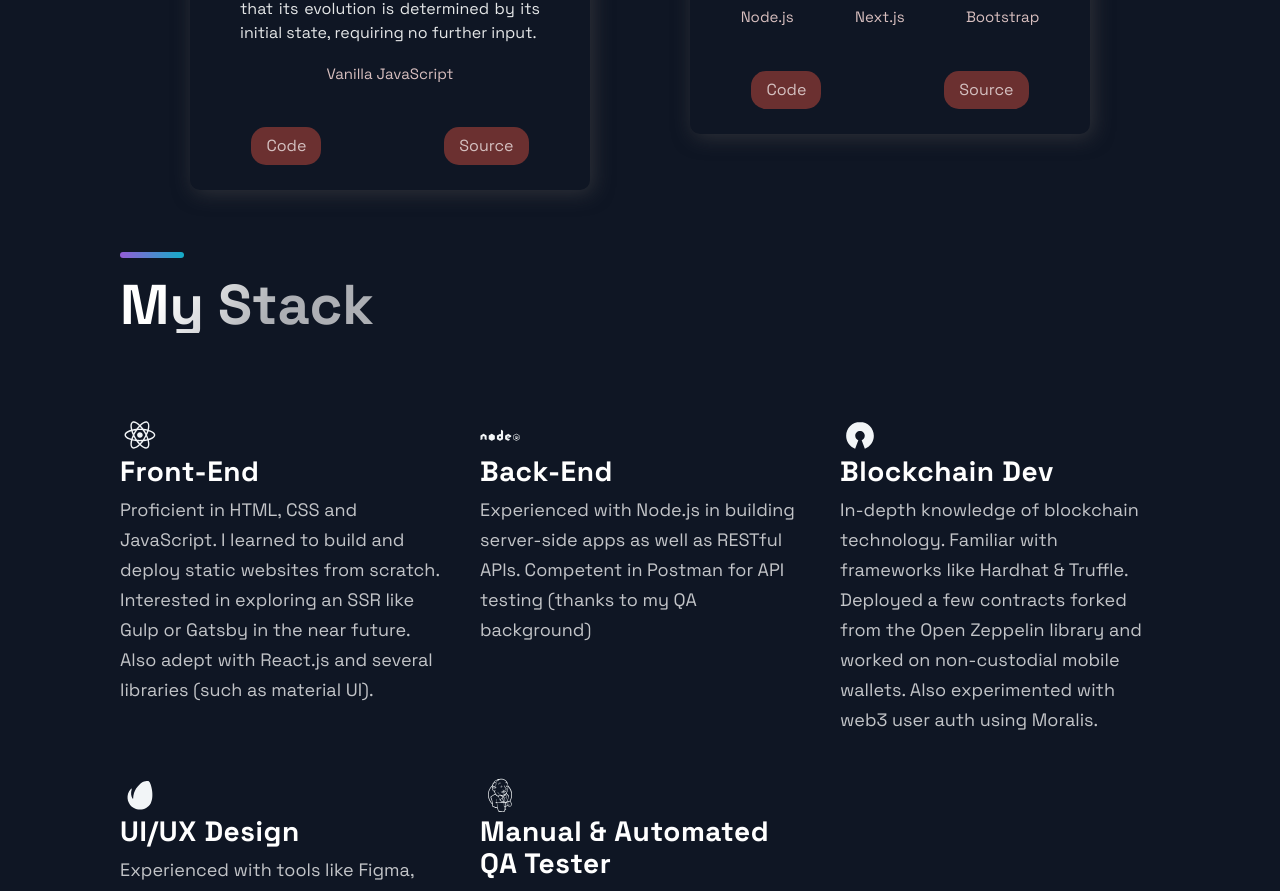
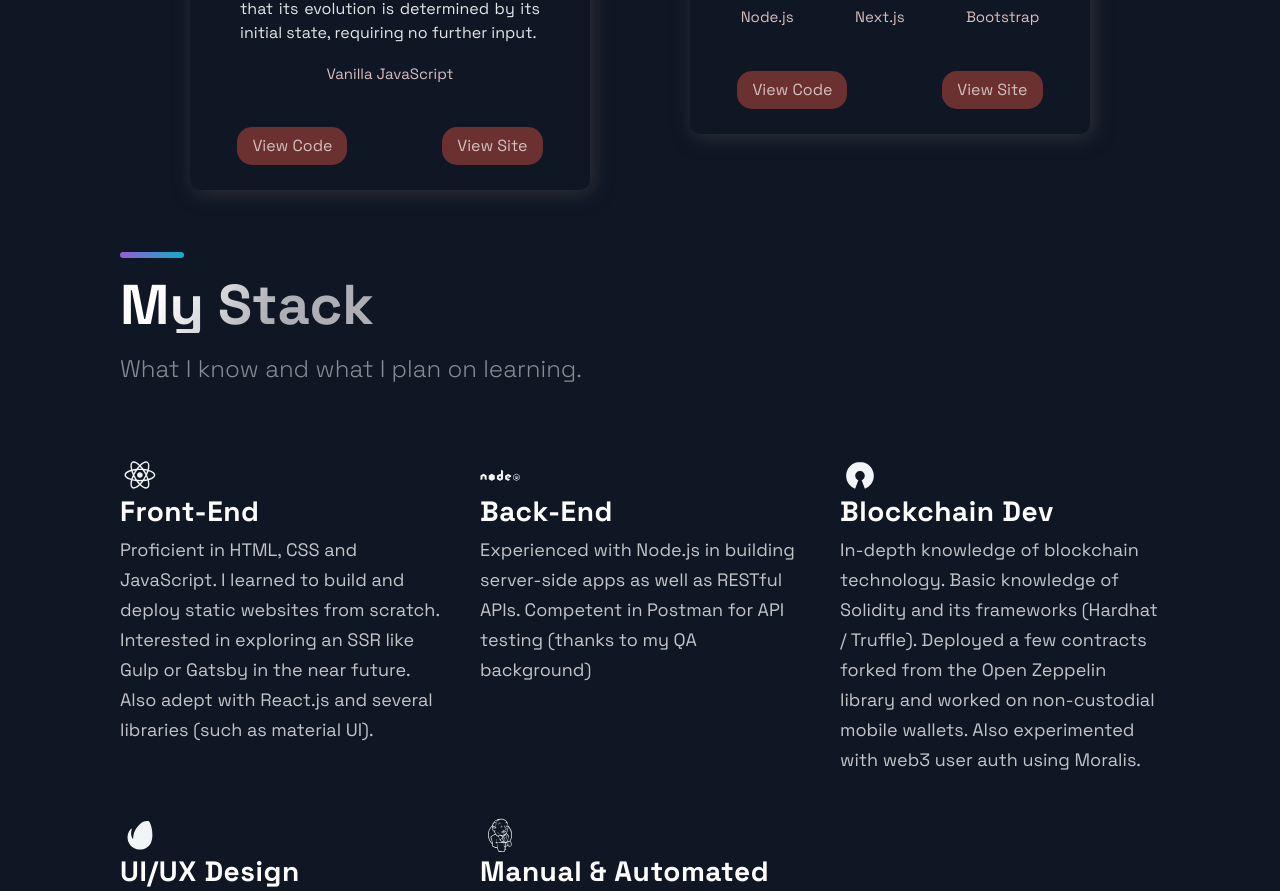
Before and after one commit to zakjanzi/portfolio-website, a Next.js app: page / in a window 1280 px wide. Shown: the part 1819-2710 px from the top of the page. Built offline with nearby package versions, Linux system fonts and the light colour scheme.

Commit message:
finished animations using AOS

```diff
--- a/src/components/BackgroundInfo/BackgroundInfo.js
+++ b/src/components/BackgroundInfo/BackgroundInfo.js
@@ -1,4 +1,9 @@
 import React from 'react';
+//hooks
+import { useRef, useEffect, useState } from 'react';
+//animations
+import Aos from 'aos';
+import "aos/dist/aos.css"
 
 import { Section, SectionDivider, SectionTitle } from '../../styles/GlobalComponents';
 import { Box, Boxes, BoxNum, BoxText } from './BackgroundInfoStyles';
@@ -10,8 +15,15 @@ const data = [
   { title: 'Blockchain researcher', text: 'Studied the ramifications of blockchain in hyperinflationary economies.'}
 ];
 
-const BackgroundInfo = () => (
-  <Section>
+const BackgroundInfo = () => {
+    useEffect(() => {
+    Aos.init({
+      duration: 2000
+    });
+
+  }, []);
+  return (
+  <Section data-aos="fade-up">
     <SectionTitle>Some Background</SectionTitle>
     <Boxes>
       {data.map((card,index) => (
@@ -23,5 +35,5 @@ const BackgroundInfo = () => (
     </Boxes>
   </Section>
 );
-
+};
 export default BackgroundInfo;
--- a/src/components/Projects/Projects.js
+++ b/src/components/Projects/Projects.js
@@ -34,10 +34,10 @@ export default function Projects() {
   }, []);
 
   return (
-  <Section nopadding id="projects">
+  <Section nopadding id="projects" data-aos="fade-up">
     <SectionDivider />
     <br />
-    <SectionTitle data-aos="fade-up">Projects</SectionTitle>
+    <SectionTitle>Projects</SectionTitle>
     <GridContainer>
       {projects.map((project) => (
         <BlogCard key={project.id}>
@@ -55,8 +55,8 @@ export default function Projects() {
             </TagList>
           </div>
           <UtilityList>
-            <ExternalLinks href={project.visit}>Code</ExternalLinks>
-            <ExternalLinks href={project.source}>Source</ExternalLinks>
+            <ExternalLinks href={project.visit}>View Code</ExternalLinks>
+            <ExternalLinks href={project.source}>View Site</ExternalLinks>
           </UtilityList>
         </BlogCard>
       ))}
--- a/src/components/Technologies/Technologies.js
+++ b/src/components/Technologies/Technologies.js
@@ -2,15 +2,29 @@ import React from 'react';
 import { DiEnvato, DiFirebase, DiJavascript, DiJenkins, DiNodejs, DiOpensource, DiReact, DiScrum, DiZend } from 'react-icons/di';
 import { Section, SectionDivider, SectionText, SectionTitle } from '../../styles/GlobalComponents';
 import { List, ListContainer, ListItem, ListParagraph, ListTitle } from './TechnologiesStyles';
+//animations
+import Aos from 'aos';
+import "aos/dist/aos.css"
+//hooks
+import { useRef, useEffect, useState } from 'react';
 
-const Technologies = () =>  (
+
+const Technologies = () =>  {
+
+    useEffect(() => {
+    Aos.init({
+      duration: 2000
+    });
+
+  }, []);
+
+  return (
   <Section id="tech" >
     <SectionDivider />
     <br />
-    <SectionTitle>My Stack</SectionTitle>
-    <SectionText>
-    </SectionText>
-    <List>
+    <SectionTitle data-aos="fade-up">My Stack</SectionTitle>
+    <SectionText data-aos="fade-right"> What I know and what I plan on learning.</SectionText>
+    <List data-aos="fade-right">
       <ListItem>
         <DiReact size="4rem"/>
         <ListContainer>
@@ -31,7 +45,7 @@ const Technologies = () =>  (
         <DiOpensource size="4rem"/>
         <ListContainer>
           <ListTitle>Blockchain Dev</ListTitle>
-          <ListParagraph>In-depth knowledge of blockchain technology. Familiar with frameworks like Hardhat & Truffle. Deployed a few contracts forked from the Open Zeppelin library and worked on non-custodial mobile wallets. Also experimented with web3 user auth using Moralis.</ListParagraph>
+          <ListParagraph>In-depth knowledge of blockchain technology. Basic knowledge of Solidity and its frameworks (Hardhat / Truffle). Deployed a few contracts forked from the Open Zeppelin library and worked on non-custodial mobile wallets. Also experimented with web3 user auth using Moralis.</ListParagraph>
         </ListContainer>
       </ListItem>
 
@@ -53,5 +67,5 @@ const Technologies = () =>  (
     </List>
   </Section>
 );
-
+};
 export default Technologies;
--- a/src/components/TimeLine/TimeLine.js
+++ b/src/components/TimeLine/TimeLine.js
@@ -1,5 +1,8 @@
 import React, { useState, useRef, useEffect } from 'react';
-
+//animations
+import Aos from 'aos';
+import "aos/dist/aos.css"
+//components
 import { CarouselButton, CarouselButtonDot, CarouselButtons, CarouselContainer, CarouselItem, CarouselItemImg, CarouselItemText, CarouselItemTitle, CarouselMobileScrollNode } from './TimeLineStyles';
 import { Section, SectionDivider, SectionText, SectionTitle } from '../../styles/GlobalComponents';
 import { TimeLineData } from '../../constants/constants';
@@ -32,6 +35,13 @@ const Timeline = () => {
     }
   }
 
+  useEffect(() => {
+    Aos.init({
+      duration: 2000
+    });
+
+  }, []);
+
   // snap back to beginning of scroll when window is resized
   // avoids a bug where content is covered up if coming from smaller screen
   useEffect(() => {
@@ -43,7 +53,7 @@ const Timeline = () => {
   }, []);
 
   return (
-    <Section id='about'>
+    <Section id='about' data-aos="fade-up">
       <SectionTitle>Timeline</SectionTitle>
       <SectionText>I don’t define myself by the work I’ve done so far. I define myself by the work I want to do. Skills can be taught but personality is inherent.</SectionText>
       <CarouselContainer ref={carouselRef} onScroll={handleScroll}>
```
